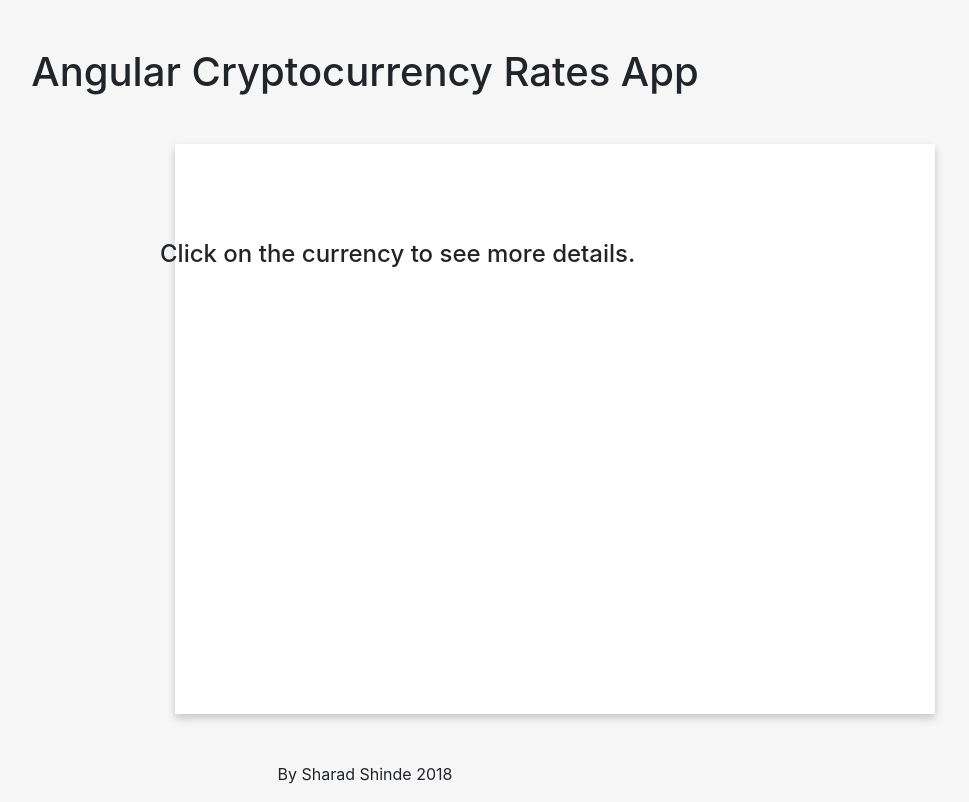
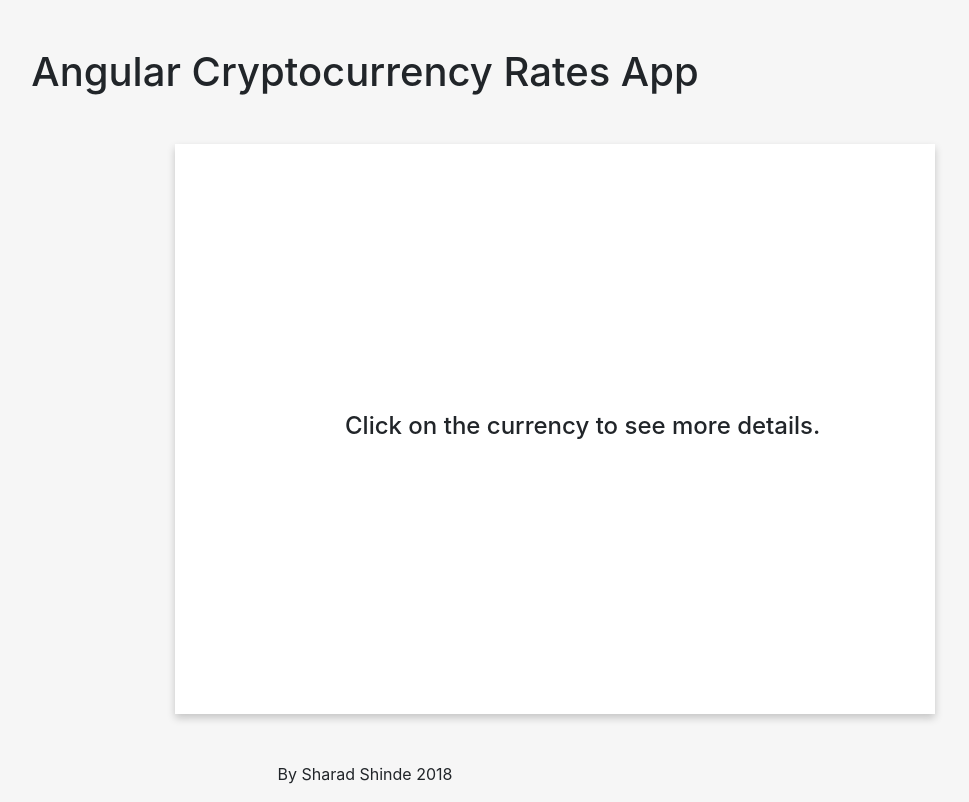
Before and after one commit to EnterGit/Angular-CryptoCurrency-Rates-App, an Angular app: page / in a window 1280 px wide. Shown: the whole page, without its empty margins (275-1244 px from the left). Built offline with nearby package versions, Linux system fonts and the light colour scheme; no server answers.

Commit message:
Styles Updated

```diff
--- a/src/app/list-detail/list-detail.component.html
+++ b/src/app/list-detail/list-detail.component.html
@@ -1,12 +1,9 @@
+
 <div class="row custom-card" style="height:570px;">
-  <div class="row text-center mt-5" *ngIf="!coinDetail">
-    <h4 class="mt-5">Click on the currency to see more details.</h4>
-  </div>
-
   <div class="mt-5" *ngIf="coinDetail">
     <h3 class="text-center mb-4">
       <img src="https://s2.coinmarketcap.com/static/img/coins/64x64/{{coinDetail.id}}.png" class="img-fluid" height="64" width="64">&nbsp;&nbsp;{{ coinDetail.name }} Detail</h3>
-    <div class="row">
+    <div class="row" style="margin-left: 100px;">
       <div class="col">
         <div class="card">
           <h4 class="card-header">Supply</h4>
@@ -35,12 +32,12 @@
                 <p>
                   <strong>Market Cap - </strong>{{ coinDetail.quotes.USD.market_cap || 'NA' }}</p>
                 <p>
-                  <p>
-                    <strong>last updated - </strong>{{ coinDetail.last_updated | date:'fullDate'}}</p>
-                  <p>
           </div>
         </div>
       </div>
     </div>
   </div>
+  <div class="text-center mt-5" *ngIf="!coinDetail">
+      <h4 class="text-center" style="margin-left: 170px; margin-top: 220px;">Click on the currency to see more details.</h4>
+    </div>
 </div>
```
